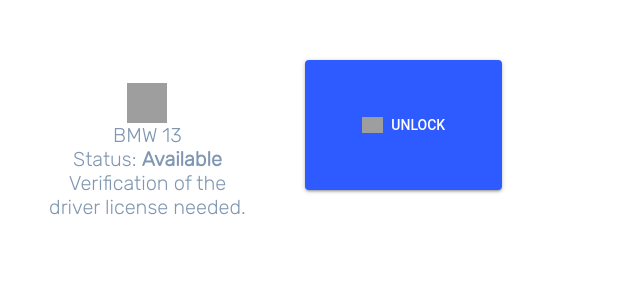
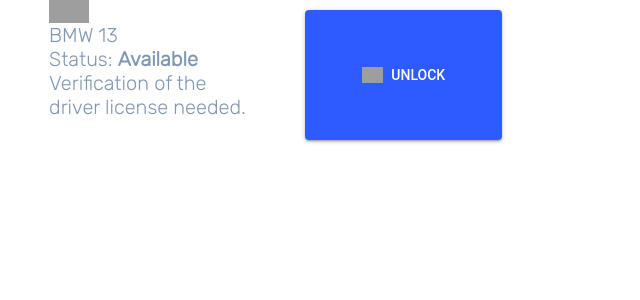
Before and after one commit to bogdanned/piDee, a React app: page / in a window 1280 px wide. Shown: the top 300 px of the page, without its empty margins (0-640 px from the left). Built offline with nearby package versions, Linux system fonts and the light colour scheme; grey boxes are pictures that could not be loaded.

Commit message:
qr code paddigns

```diff
--- a/src/ui/components/landing.tsx
+++ b/src/ui/components/landing.tsx
@@ -10,7 +10,7 @@
   qrCode: string
 }
 
-interface State {}
+interface State { }
 
 // TODO Abstract?
 export class LandingComponent extends React.Component<Props, State> {
@@ -25,7 +25,8 @@
         display: "flex",
         alignItems: 'center',
         justifyContent: "center",
-        width: "300px"
+        width: "300px",
+        height: "170px"
       },
       pageBackground: {
         display: 'flex',
@@ -63,15 +64,20 @@
     return (
       <div style={pageBackground}>
         <div style={loginOptionsContainer}>
-          <div style={{...smallContainer, "flexDirection": "column"}}>
+          <div style={{ ...smallContainer, "flexDirection": "column" }}>
+            {!this.props.qrCode &&
+              <div>
                 <div style={icon}></div>
                 <div style={titleText}> BMW 13  </div>
                 <div style={titleText}> Status: <strong>Available </strong></div>
                 <div style={titleText}></div>
                 <div style={titleText}> Verification of the </div>
                 <div style={titleText}> driver license needed.</div>
-            <div>
-              <img src={this.props.qrCode} width={'100%'}/>
+              </div>
+            }
+
+            <div style={{marginTop: "50px"}}>
+              <img src={this.props.qrCode} width={'100%'} />
             </div>
           </div>
 
@@ -121,14 +127,13 @@
     justifyContent: 'center',
     width: '200px',
     height: '130px',
-    margin: '10px',
-    marginTop: '60px'
+    margin: '10px'
   }
 
   const { color, onClick, imageName, text } = props
   return (
     <Button style={buttonStyle} variant="contained" color={color} onClick={onClick}>
-      <img height={16} style={{marginRight: '5%'}} src={`/img/${imageName}`} />
+      <img height={16} style={{ marginRight: '5%' }} src={`/img/${imageName}`} />
       {text}
     </Button>
   )
```
Lines whose indentation alone changed are shown as unchanged.
